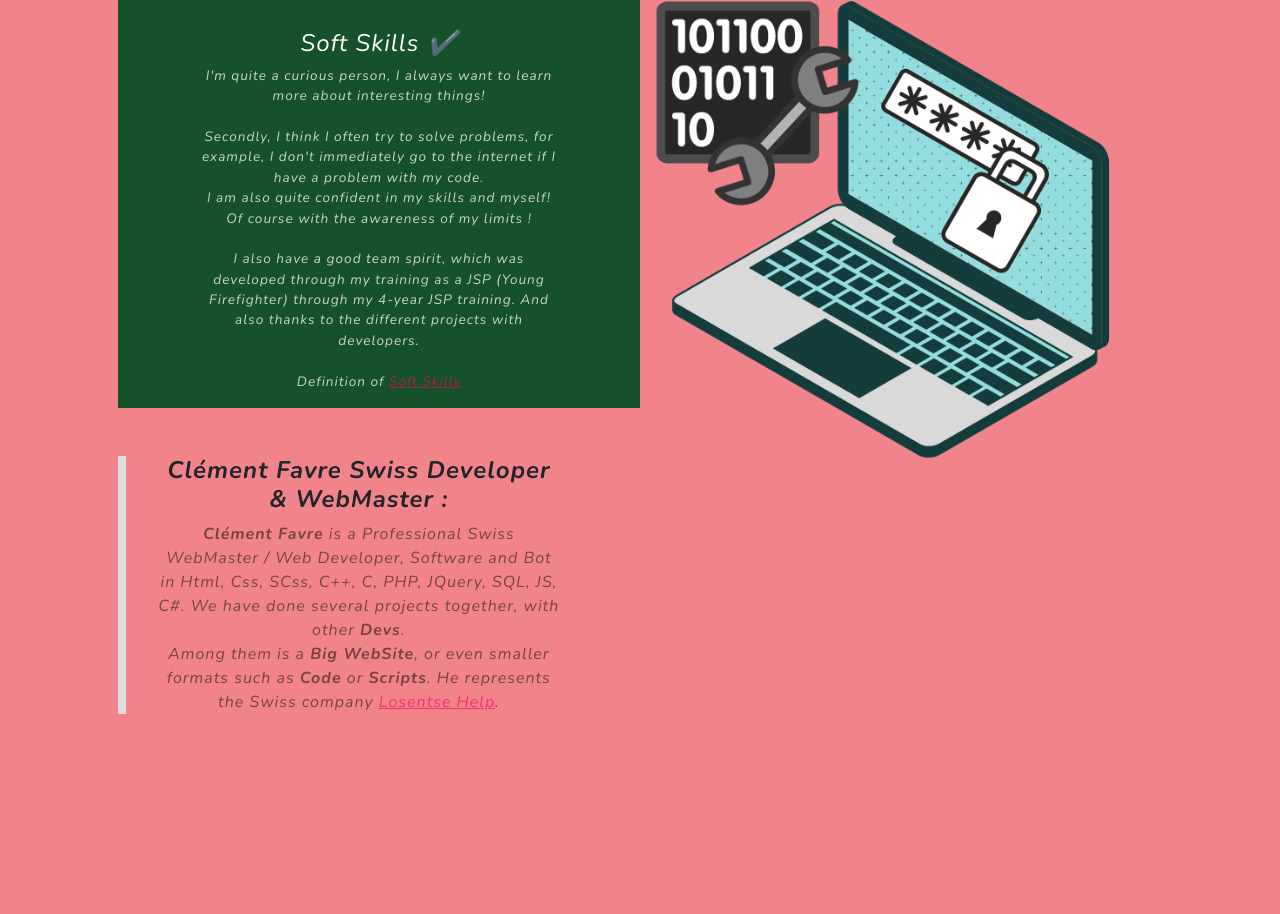
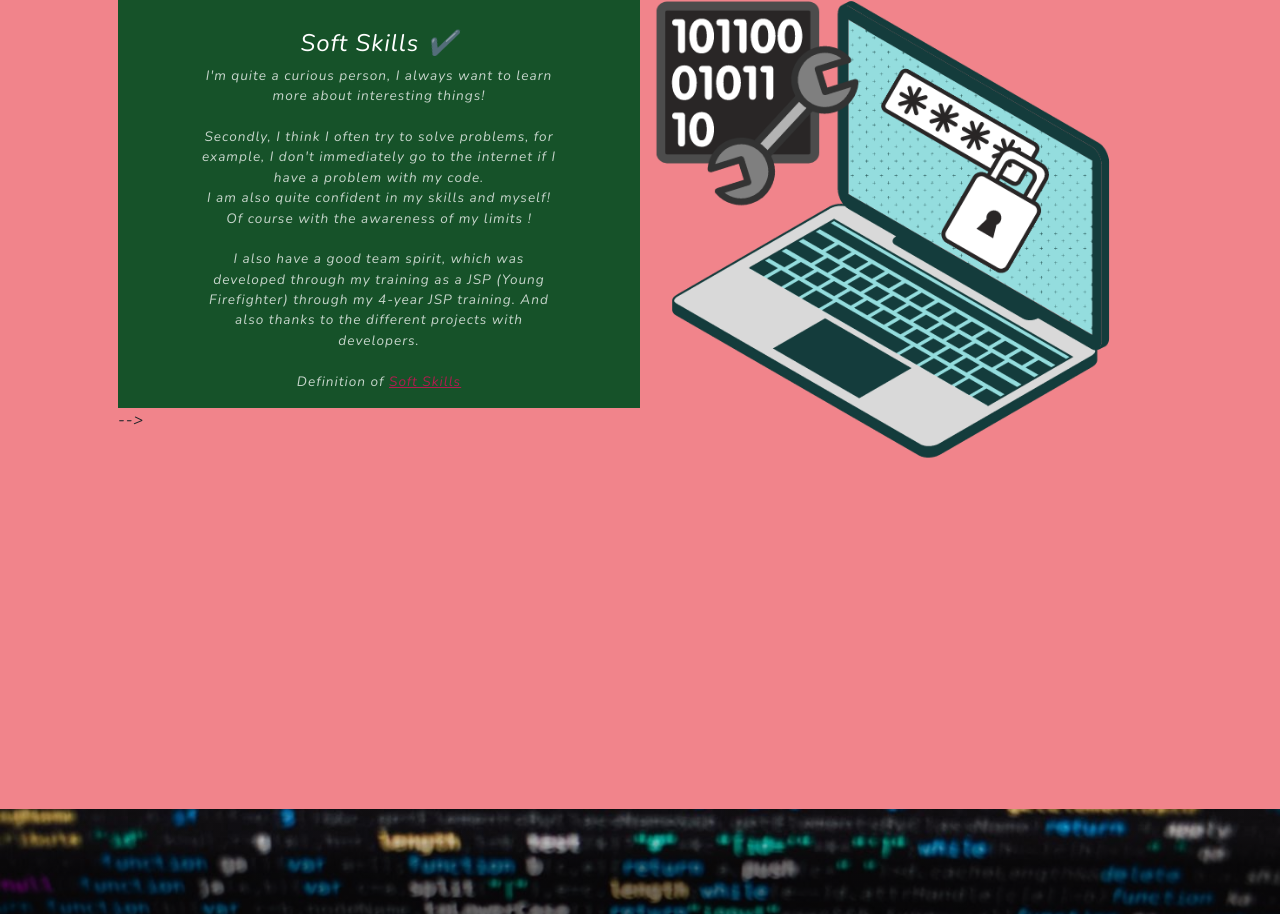
Before and after one commit to louislafosse/curriculum-vitae, a plain HTML site: page index-curriculum/index.html in a window 1280 px wide. Shown: the part 2926-3840 px from the top of the page. Drawn offline with nearby package versions, Linux system fonts and the light colour scheme.

Commit message:
Update index.html

```diff
--- a/index-curriculum/index.html
+++ b/index-curriculum/index.html
@@ -185,10 +185,10 @@
                                 </div>
                             </div>
                         </div>
-                        </br>
+<!--                         </br>
                         </br>
                         <div class="featured-text text text-center text-lg-left">
-                            <div class="col-lg-10">
+<!--                             <div class="col-lg-10">
                                 <h4><strong>Clément Favre Swiss Developer & WebMaster :</strong></h4>
                                 <p class="text-black-50 mb-0"><strong>Clément Favre</strong> is a Professional Swiss
                                     WebMaster /
@@ -201,7 +201,7 @@
                                     <strong> Scripts</strong>. He represents the Swiss company <a
                                         href="https://www.losentse-help.ch" target="blank">Losentse Help</a>.
                                 </p>
-                            </div>
+                            </div> --> -->
     </section>
     <section class="signup-section">
         <div class="container px-10 px-lg-">
```
